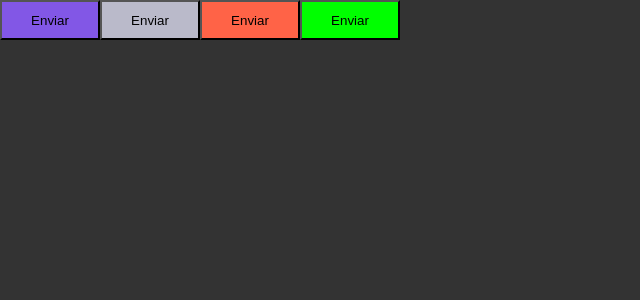
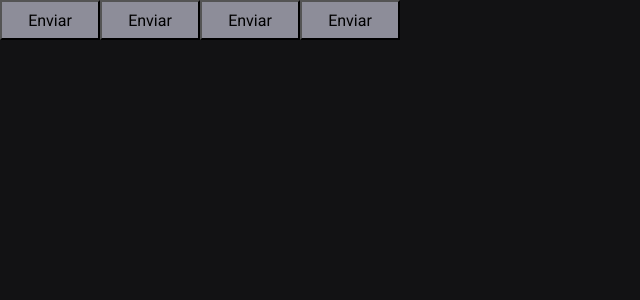
Before and after one commit to HenriqueMarcelo/ignite-timer, a React (Vite) app: page / in a window 1280 px wide. Shown: the top 300 px of the page, without its empty margins (0-640 px from the left). Built offline with nearby package versions, Linux system fonts and the light colour scheme.

Commit message:
Installing Fonts and Colors

```diff
--- a/index.html
+++ b/index.html
@@ -2,6 +2,11 @@
 <html lang="en">
   <head>
     <meta charset="UTF-8" />
+
+    <link rel="preconnect" href="https://fonts.googleapis.com">
+    <link rel="preconnect" href="https://fonts.gstatic.com" crossorigin>
+    <link href="https://fonts.googleapis.com/css2?family=Roboto+Mono:wght@700&family=Roboto:wght@400;700&display=swap" rel="stylesheet">
+
     <link rel="icon" type="image/svg+xml" href="/vite.svg" />
     <meta name="viewport" content="width=device-width, initial-scale=1.0" />
     <title>Ignite Timer</title>
--- a/src/components/Button.styles.ts
+++ b/src/components/Button.styles.ts
@@ -17,7 +17,7 @@
     width: 100px;
     height: 40px;
 
-    background-color: ${(props) => props.theme[props.variant]}
+    background-color: ${(props) => props.theme['gray-400']}
 
     /* ${(props) => css`
         background-color: ${buttonVariants[props.variant]}
--- a/src/styles/global.ts
+++ b/src/styles/global.ts
@@ -8,7 +8,18 @@
     }
 
     body{
-        background-color: #333;
-        color: #fff;
+        background-color: ${({ theme }) => theme['gray-900']};
+        color: ${({ theme }) => theme['gray-300']};
+    }
+
+    :focus {
+        outline: 0;
+        box-shadow: 0 0 0 2px ${({ theme }) => theme['green-500']};
+    }
+
+    body, input, textarea, button {
+        font-family: 'Roboto', sans-serif;
+        font-weight: 400;
+        font-size: 1rem;
     }
 `;
--- a/src/styles/themes/default.ts
+++ b/src/styles/themes/default.ts
@@ -1,6 +1,21 @@
 export const defaultTheme = {
-  primary: '#8257e6',
-  secondary: '#BABACA',
-  danger: 'tomato',
-  success: 'lime',
+  white: '#FFF',
+
+  'gray-100': '#E1E1E6',
+  'gray-300': '#C4C4CC',
+  'gray-400': '#8D8D99',
+  'gray-500': '#7C7C8A',
+  'gray-600': '#323238',
+  'gray-700': '#29292E',
+  'gray-800': '#202024',
+  'gray-900': '#121214',
+
+  'green-300': '#00B37E',
+  'green-500': '#00875F',
+  'green-700': '#015F43',
+
+  'red-500': '#AB222E',
+  'red-700': '#7A1921',
+
+  'yellow-500': '#FBA94C',
 };
```
